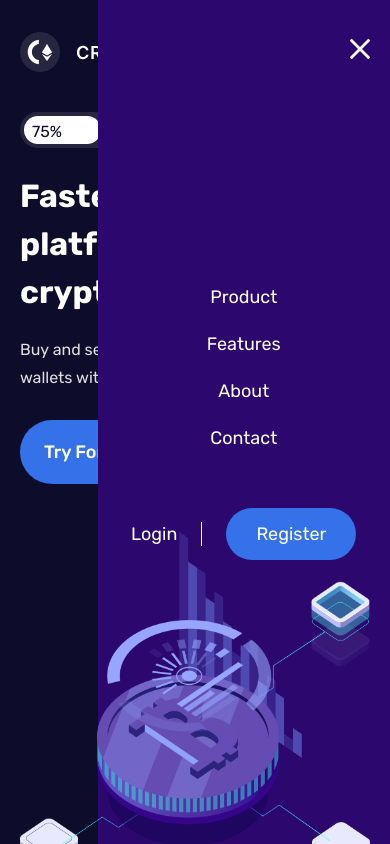
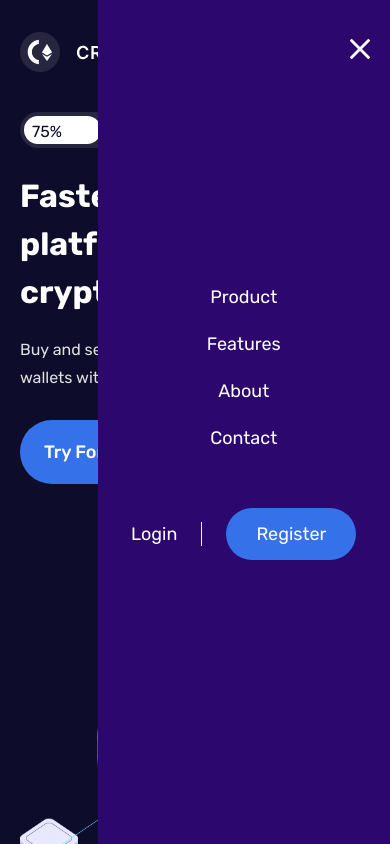
Before and after one commit to xeuxdev/crappo-cryptocurrency-website-challenge, a Next.js app: page / in a window 390 px wide. Both pictures are taken after a click on the element 357 px from the left and 52 px from the top of the page. Shown: the top 844 px of the page. Built offline with nearby package versions, Linux system fonts and the light colour scheme.

Commit message:
fixed navbar

```diff
--- a/components/NavBar.tsx
+++ b/components/NavBar.tsx
@@ -106,7 +106,7 @@ const navItem = {
 function MobileMenu() {
   return (
     <motion.div
-      className="fixed top-0 right-0 w-3/4 h-full lg:hidden bg-secondary z-20 flex items-center justify-center flex-col gap-14"
+      className="fixed top-0 right-0 w-3/4 h-full lg:hidden bg-secondary z-40 flex items-center justify-center flex-col gap-14 overflow-hidden"
       initial={{ opacity: 0 }}
       variants={menuVariant}
       whileInView={"show"}
--- a/pages/HeroSection.tsx
+++ b/pages/HeroSection.tsx
@@ -53,7 +53,7 @@ const HeroSection = () => {
           </div>
           {/* image */}
           <motion.div
-            className=" w-full h-[400px] md:h-[630px] lg:h-[550px] xl:w-[604px] xl:h-[585.15px] relative z-40"
+            className=" w-full h-[400px] md:h-[630px] lg:h-[550px] xl:w-[604px] xl:h-[585.15px] relative z-30"
             initial={heroVariant.heroImage.hide}
             whileInView={heroVariant.heroImage.show}
             viewport={{ once: true }}
```
